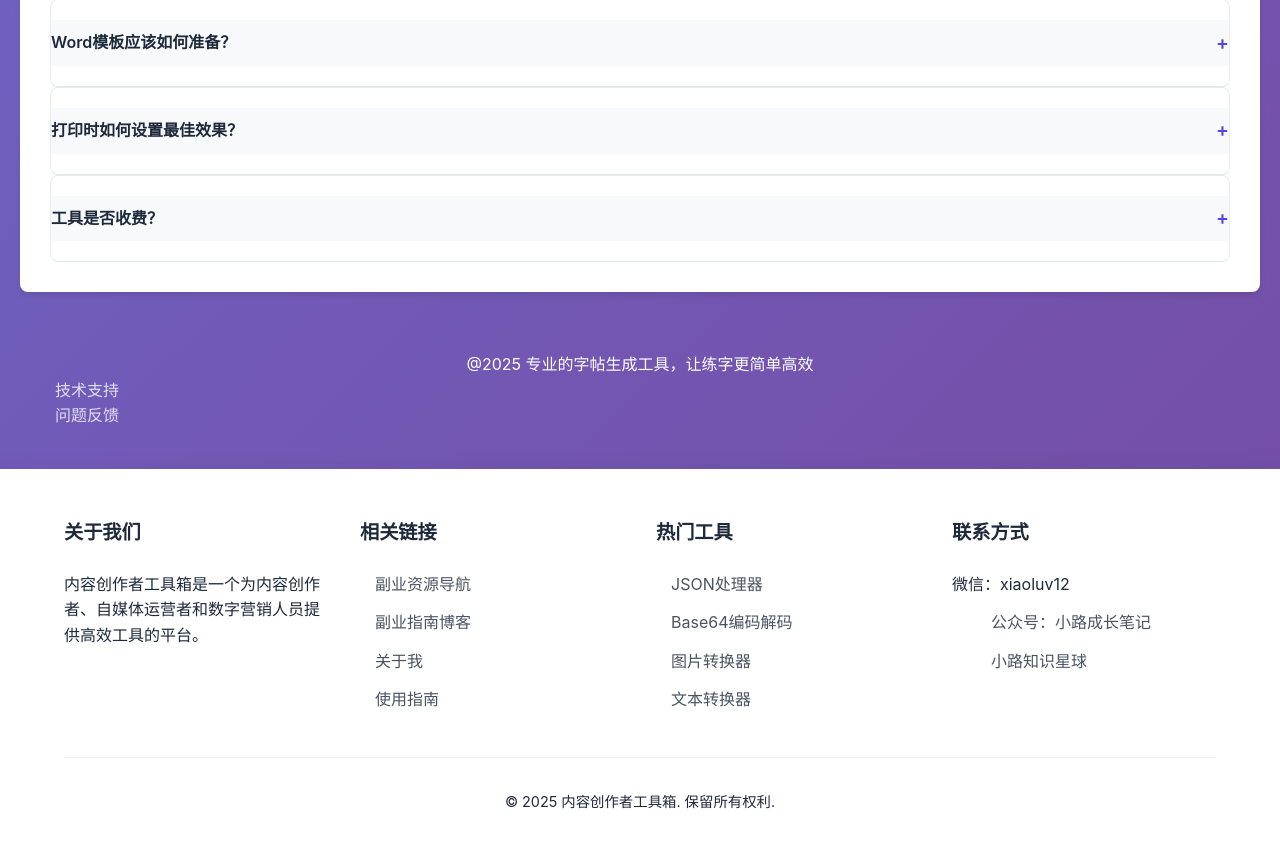
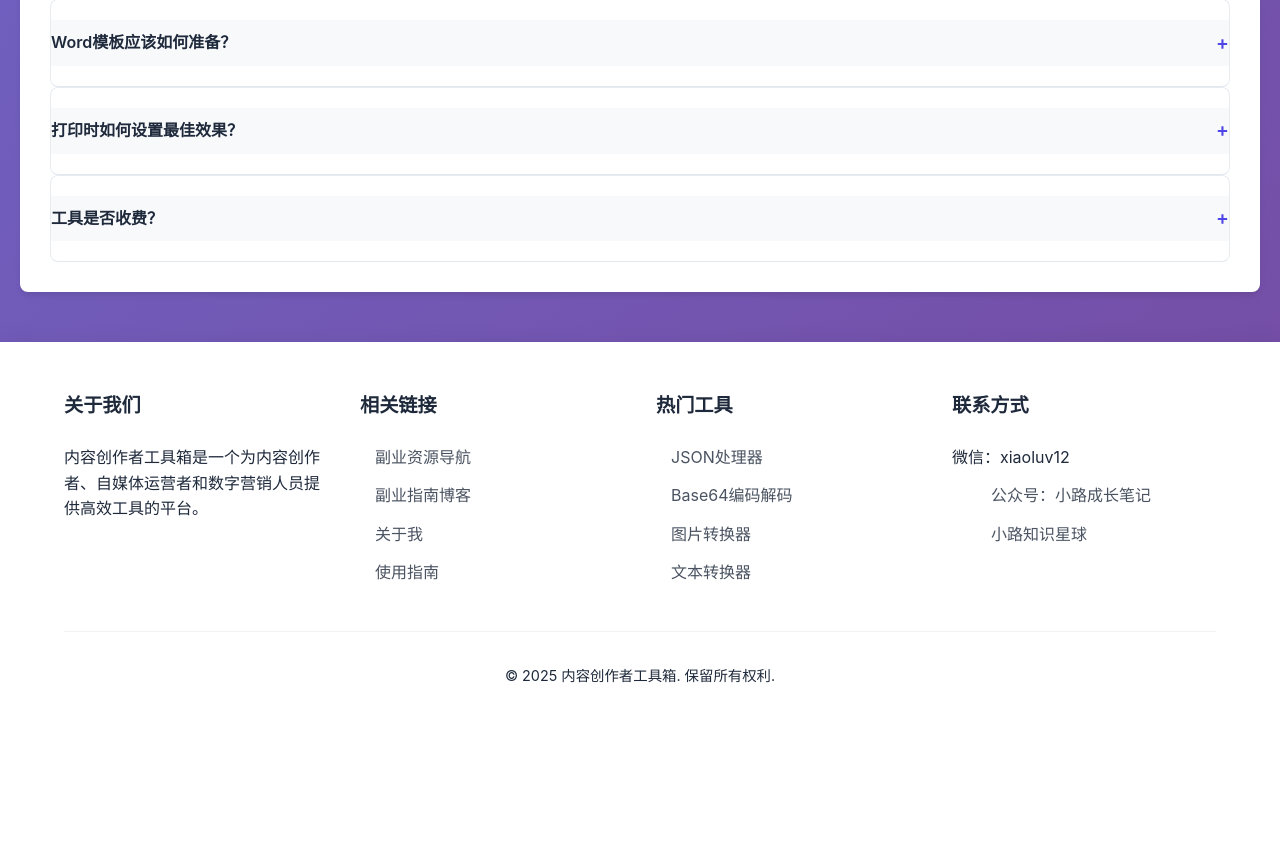
Before and after one commit to lrxvx/xiaolu-tool, a website: page tools/copybook-generator.html in a window 1280 px wide. Shown: the part 3207-4068 px from the top of the page. After the commit the page ends 3942 px from the top, so only its background shows below. Drawn offline with Linux system fonts and the light colour scheme.

Commit message:
修复bug

```diff
--- a/tools/copybook-generator.html
+++ b/tools/copybook-generator.html
@@ -495,7 +495,7 @@
     </style>
 </head>
 <body>
-    <!-- 导航栏 -->
+    <!-- 导航栏容器 -->
     <div id="navbar-container"></div>
 
     <div class="container">
@@ -707,21 +707,10 @@
                 </div>
             </div>
 
-            <!-- 页脚信息 -->
-            <div class="footer-info">
-                <p>@2025 专业的字帖生成工具，让练字更简单高效</p>
-                <div class="footer-links">
-                    <a href="https://t.zsxq.com/17wTksRxX" target="_blank">技术支持</a>
-                    <a href="https://t.zsxq.com/17wTksRxX" target="_blank">问题反馈</a>
-                </div>
-            </div>
         </div>
     </div>
 
-    <!-- 页脚容器 -->
-    <div id="footer-container"></div>
 
-    <script src="../components/component-manager.js"></script>
     <script>
         // 字帖生成工具功能实现
         let currentGrade = 1;
@@ -1098,6 +1087,12 @@
             }
         });
     </script>
+
+    <!-- 页脚容器 -->
+    <div id="footer-container"></div>
+
+    <!-- 组件管理器 -->
+    <script src="../components/component-manager.js"></script>
     <script src="../js/mobile-navigation.js"></script>
 </body>
 </html>
```
